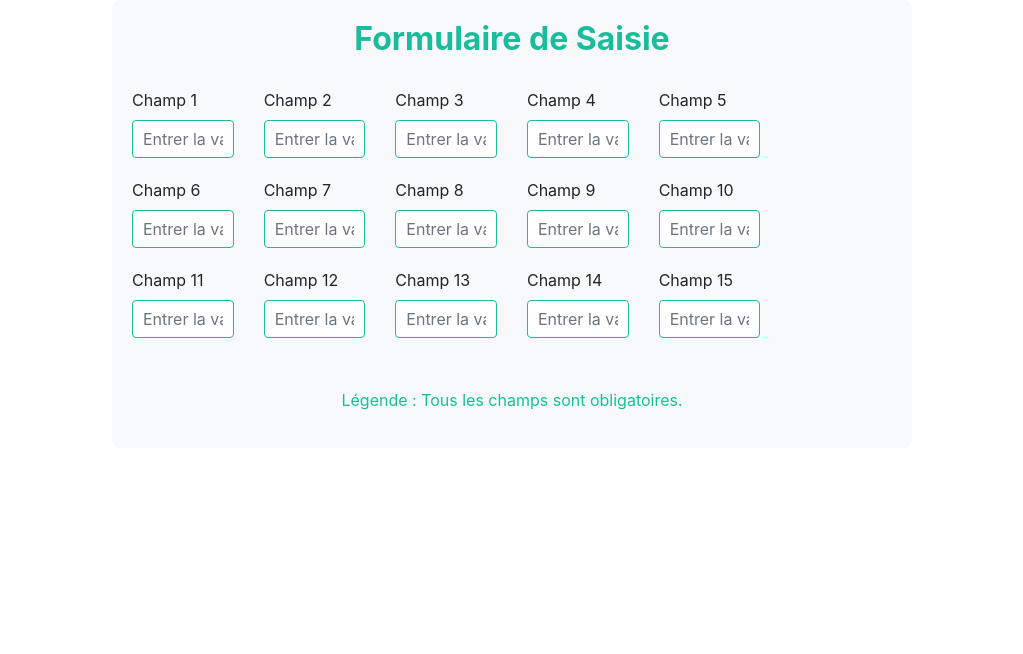
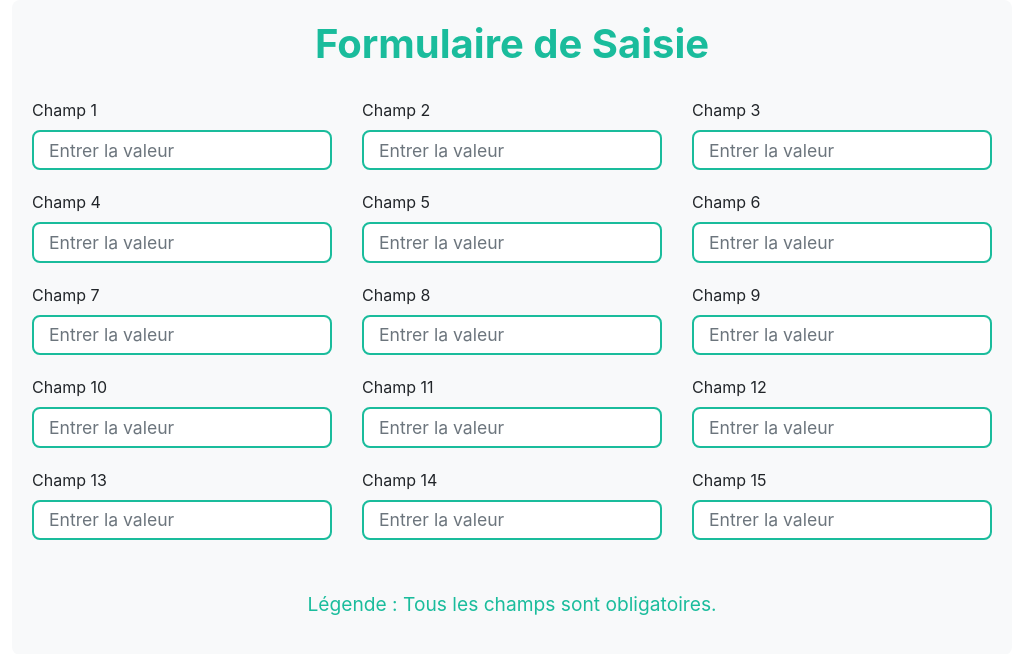
Before and after one commit to Siluearsene/front-auth-scoring, an Angular app: page /saisir in a window 1280 px wide. Shown: the top 654 px of the page, without its empty margins (128-1151 px from the left). Built offline with nearby package versions, Linux system fonts and the light colour scheme.

Commit message:
champ ajusté

```diff
--- a/src/app/saisir/saisir.component.css
+++ b/src/app/saisir/saisir.component.css
@@ -1,16 +1,16 @@
 .container.form-container {
-    max-width: 800px; /* Définir une largeur maximale pour le conteneur */
+    max-width: 1000px; /* Increased max-width for a wider form */
     padding: 20px;
-    background-color: #f8f9fa; /* Fond blanc cassé */
+    background-color: #f8f9fa;
     border-radius: 8px;
-    margin: 0 auto; /* Centre le conteneur horizontalement */
+    margin: 0 auto;
 }
 
 .form-title {
-    color: #1abc9c; /* Vert pour le titre */
+    color: #1abc9c;
     text-align: center;
     margin-bottom: 30px;
-    font-size: 2rem;
+    font-size: 2.5rem; /* Increased font size for the title */
     font-weight: bold;
 }
 
@@ -19,19 +19,20 @@
 }
 
 .form-control {
-    border: 1px solid #1abc9c; /* Bordure verte */
-    border-radius: 4px;
-    padding: 10px;
+    border: 2px solid #1abc9c; /* Increased border thickness */
+    border-radius: 8px; /* Increased border radius for a more rounded appearance */
+    padding: 15px; /* Increased padding for larger input fields */
+    font-size: 1.1rem; /* Increased font size */
 }
 
 .form-control:focus {
-    border-color: #1abc9c; /* Bordure verte foncée lors du focus */
+    border-color: #1abc9c;
     box-shadow: none;
 }
 
 .form-legend {
     margin-top: 30px;
     text-align: center;
-    color: #1abc9c; /* Vert pour la légende */
-    font-size: 1rem;
+    color: #1abc9c;
+    font-size: 1.2rem; /* Slightly larger font for the legend */
 }
--- a/src/app/saisir/saisir.component.html
+++ b/src/app/saisir/saisir.component.html
@@ -2,95 +2,91 @@
     <h2 class="form-title">Formulaire de Saisie</h2>
     <form>
         <div class="row">
-            <div class="col-md-4 col-lg-2">
+            <div class="col-md-6 col-lg-4">
                 <div class="form-group">
                     <label for="field1">Champ 1</label>
                     <input type="text" class="form-control" id="field1" placeholder="Entrer la valeur">
                 </div>
             </div>
-            <div class="col-md-4 col-lg-2">
+            <div class="col-md-6 col-lg-4">
                 <div class="form-group">
                     <label for="field2">Champ 2</label>
                     <input type="text" class="form-control" id="field2" placeholder="Entrer la valeur">
                 </div>
             </div>
-            <div class="col-md-4 col-lg-2">
+            <div class="col-md-6 col-lg-4">
                 <div class="form-group">
                     <label for="field3">Champ 3</label>
                     <input type="text" class="form-control" id="field3" placeholder="Entrer la valeur">
                 </div>
             </div>
-            <div class="col-md-4 col-lg-2">
+            <div class="col-md-6 col-lg-4">
                 <div class="form-group">
                     <label for="field4">Champ 4</label>
                     <input type="text" class="form-control" id="field4" placeholder="Entrer la valeur">
                 </div>
             </div>
-            <div class="col-md-4 col-lg-2">
+            <div class="col-md-6 col-lg-4">
                 <div class="form-group">
                     <label for="field5">Champ 5</label>
                     <input type="text" class="form-control" id="field5" placeholder="Entrer la valeur">
                 </div>
             </div>
-        </div>
-        <div class="row">
-            <div class="col-md-4 col-lg-2">
+            <div class="col-md-6 col-lg-4">
                 <div class="form-group">
                     <label for="field6">Champ 6</label>
                     <input type="text" class="form-control" id="field6" placeholder="Entrer la valeur">
                 </div>
             </div>
-            <div class="col-md-4 col-lg-2">
+            <div class="col-md-6 col-lg-4">
                 <div class="form-group">
                     <label for="field7">Champ 7</label>
                     <input type="text" class="form-control" id="field7" placeholder="Entrer la valeur">
                 </div>
             </div>
-            <div class="col-md-4 col-lg-2">
+            <div class="col-md-6 col-lg-4">
                 <div class="form-group">
                     <label for="field8">Champ 8</label>
                     <input type="text" class="form-control" id="field8" placeholder="Entrer la valeur">
                 </div>
             </div>
-            <div class="col-md-4 col-lg-2">
+            <div class="col-md-6 col-lg-4">
                 <div class="form-group">
                     <label for="field9">Champ 9</label>
                     <input type="text" class="form-control" id="field9" placeholder="Entrer la valeur">
                 </div>
             </div>
-            <div class="col-md-4 col-lg-2">
+            <div class="col-md-6 col-lg-4">
                 <div class="form-group">
                     <label for="field10">Champ 10</label>
                     <input type="text" class="form-control" id="field10" placeholder="Entrer la valeur">
                 </div>
             </div>
-        </div>
-        <div class="row">
-            <div class="col-md-4 col-lg-2">
+            <div class="col-md-6 col-lg-4">
                 <div class="form-group">
                     <label for="field11">Champ 11</label>
                     <input type="text" class="form-control" id="field11" placeholder="Entrer la valeur">
                 </div>
             </div>
-            <div class="col-md-4 col-lg-2">
+            <div class="col-md-6 col-lg-4">
                 <div class="form-group">
                     <label for="field12">Champ 12</label>
                     <input type="text" class="form-control" id="field12" placeholder="Entrer la valeur">
                 </div>
             </div>
-            <div class="col-md-4 col-lg-2">
+            <div class="col-md-6 col-lg-4">
                 <div class="form-group">
                     <label for="field13">Champ 13</label>
                     <input type="text" class="form-control" id="field13" placeholder="Entrer la valeur">
                 </div>
             </div>
-            <div class="col-md-4 col-lg-2">
+            <div class="col-md-6 col-lg-4">
                 <div class="form-group">
                     <label for="field14">Champ 14</label>
                     <input type="text" class="form-control" id="field14" placeholder="Entrer la valeur">
                 </div>
             </div>
-            <div class="col-md-4 col-lg-2">
+            <div class="col-md-6 col-lg-4">
                 <div class="form-group">
                     <label for="field15">Champ 15</label>
                     <input type="text" class="form-control" id="field15" placeholder="Entrer la valeur">
@@ -100,3 +96,5 @@
         <div class="form-legend">
             <p>Légende : Tous les champs sont obligatoires.</p>
         </div>
+    </form>
+</div>
```
